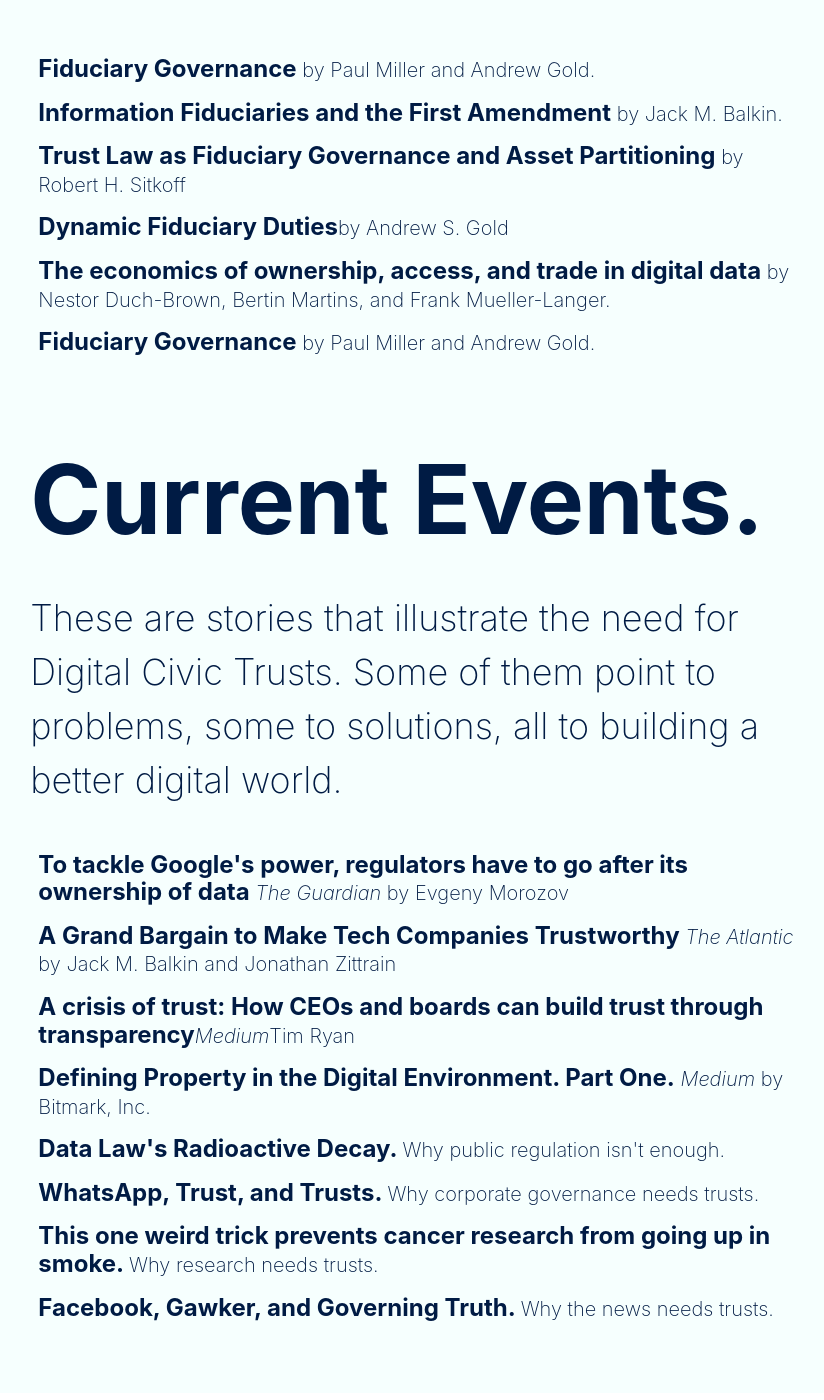
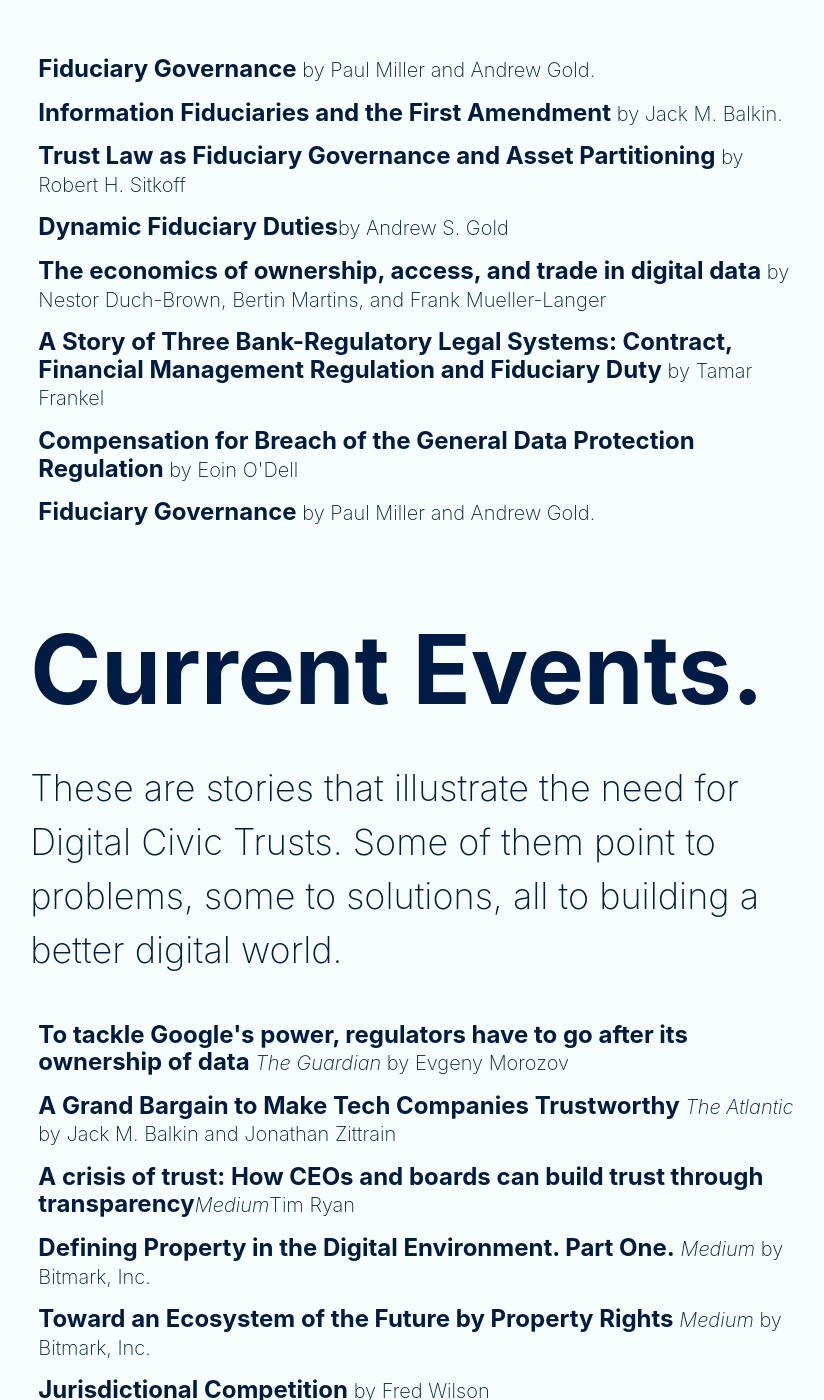
Before and after one commit to digitalpublic/digitalpublic.github.io, a Jekyll site: the page drafts/reading.html, which Jekyll copies as it is, in a window 1280 px wide and 1400 px high, scrolled down 779 px. Shown: the whole window, without its empty margins (215-1039 px from the left). Built offline with Jekyll 4.4.1, drawn with Linux system fonts in a browser that asks for light colours; nearby versions of some CDN libraries.

Commit message:
Reading List Updates

```diff
--- a/drafts/reading.html
+++ b/drafts/reading.html
@@ -35,7 +35,9 @@
   <li class="dib mr2"><a href="https://papers.ssrn.com/sol3/papers.cfm?abstract_id=2675270" class="f4 f3-ns b db pa2 link dim navy">Information Fiduciaries and the First Amendment  <span class="f4 fw2">by Jack M. Balkin.</span></a></li>
   <li class="dib mr2"><a href="https://dash.harvard.edu/bitstream/handle/1/15274284/TrustLawFiduciaryGovernance.pdf" class="f4 f3-ns b db pa2 link dim navy">Trust Law as Fiduciary Governance and Asset Partitioning <span class="f4 fw2">by Robert H. Sitkoff</span></a></li>
   <li class="dib mr2"><a href="https://papers.ssrn.com/sol3/papers.cfm?abstract_id=2109683" class="f4 f3-ns b db pa2 link dim navy">Dynamic Fiduciary Duties<span class="f4 fw2">by Andrew S. Gold</span></a></li>
-  <li class="dib mr2"><a href="https://ec.europa.eu/jrc/sites/jrcsh/files/jrc104756.pdf" class="f4 f3-ns b db pa2 link dim navy">The economics of ownership, access, and trade in digital data <span class="f4 fw2">by Nestor Duch-Brown, Bertin Martins, and Frank Mueller-Langer. </span></a></li>
+  <li class="dib mr2"><a href="https://ec.europa.eu/jrc/sites/jrcsh/files/jrc104756.pdf" class="f4 f3-ns b db pa2 link dim navy">The economics of ownership, access, and trade in digital data <span class="f4 fw2">by Nestor Duch-Brown, Bertin Martins, and Frank Mueller-Langer </span></a></li>
+  <li class="dib mr2"><a href="https://bolognalawreview.unibo.it/article/view/6075/6065" class="f4 f3-ns b db pa2 link dim navy">A Story of Three Bank-Regulatory Legal Systems: Contract, Financial Management Regulation and Fiduciary Duty <span class="f4 fw2">by Tamar Frankel </span></a></li>
+  <li class="dib mr2"><a href="https://papers.ssrn.com/sol3/papers.cfm?abstract_id=2992351" class="f4 f3-ns b db pa2 link dim navy">Compensation for Breach of the General Data Protection Regulation <span class="f4 fw2">by Eoin O'Dell </span></a></li>
   <li class="dib mr2"><a href="https://papers.ssrn.com/sol3/papers.cfm?abstract_id=2584502" class="f4 f3-ns b db pa2 link dim navy">Fiduciary Governance <span class="f4 fw2">by Paul Miller and Andrew Gold. </span></a></li>
       </ul>
   </div>
@@ -46,13 +48,11 @@
 
       <ul class="list pa0 pt0-ns pb3-ns">
   <li class="dib mr2"><a href="https://www.theguardian.com/technology/2017/jul/01/google-european-commission-fine-search-engines" class="f4 f3-ns b db pa2 link dim navy">To tackle Google's power, regulators have to go after its ownership of data<span class="f4 fw2">  <i>The Guardian</i>  by Evgeny Morozov</span></a></li>
-  <li class="dib mr2"><a href="https://www.theatlantic.com/technology/archive/2016/10/information-fiduciary/502346/" class="f4 f3-ns b db pa2 link dim navy">A Grand Bargain to Make Tech Companies Trustworthy<span class="f4 fw2">
-    <i>The Atlantic</i>
-    by Jack M. Balkin and Jonathan Zittrain</span></a></li>
+  <li class="dib mr2"><a href="https://www.theatlantic.com/technology/archive/2016/10/information-fiduciary/502346/" class="f4 f3-ns b db pa2 link dim navy">A Grand Bargain to Make Tech Companies Trustworthy<span class="f4 fw2"> <i>The Atlantic</i>  by Jack M. Balkin and Jonathan Zittrain</span></a></li>
   <li class="dib mr2"><a href="https://medium.com/pwc/a-crisis-of-trust-how-ceos-and-boards-can-build-trust-through-transparency-598fc1824b11" class="f4 f3-ns b db pa2 link dim navy">A crisis of trust: How CEOs and boards can build trust through transparency<span class="f4 fw2"><i>Medium</i>Tim Ryan</span></a></li>
   <li class="dib mr2"><a href="https://blog.bitmark.com/defining-property-in-the-digital-environment-part-one-6c1938dddb5e" class="f4 f3-ns b db pa2 link dim navy">Defining Property in the Digital Environment. Part One.<span class="f4 fw2"> <i>Medium</i> by Bitmark, Inc.</span></a></li>
-  <li class="dib mr2"><a href="https://medium.com/@McDapper/data-laws-radioactive-decay-f9f042122d93#.tssj7mqmm" class="f4 f3-ns b db pa2 link dim navy">Data Law's Radioactive Decay. <span class="f4 fw2">Why public regulation isn't enough.</span></a></li>
-  <li class="dib mr2"><a href="https://medium.com/@McDapper/whatsapp-trust-trusts-980ec18d71b2#.q7k3xi165" class="f4 f3-ns b db pa2 link dim navy">WhatsApp, Trust, and Trusts. <span class="f4 fw2">Why corporate governance needs trusts.</span></a> </li>
+  <li class="dib mr2"><a href="https://blog.bitmark.com/towards-an-ecosystem-of-the-future-by-property-rights-428173519d93" class="f4 f3-ns b db pa2 link dim navy">Toward an Ecosystem of the Future by Property Rights<span class="f4 fw2"> <i> Medium </i> by Bitmark, Inc. </span></a></li>
+  <li class="dib mr2"><a href="http://avc.com/2017/07/jurisdictional-competition/" class="f4 f3-ns b db pa2 link dim navy"> Jurisdictional Competition <span class="f4 fw2">by Fred Wilson </span></a> </li>
   <li class="dib mr2"><a href="https://medium.com/@keithporcaro/this-one-weird-trick-prevents-cancer-research-from-going-up-in-smoke-b592ac2d2568#.fwznmaadk" class="f4 f3-ns b db pa2 link dim navy">This one weird trick prevents cancer research from going up in smoke. <span class="f4 fw2">Why research needs trusts.</span></a></li>
   <li class="dib mr2"><a href="https://medium.com/@McDapper/gawker-facebook-governing-truth-7ef747d9841e#.blko6o976" class="f4 f3-ns b db pa2 link dim navy">Facebook, Gawker, and Governing Truth. <span class="f4 fw2">Why the news needs trusts.</span></a></li>
 
```
